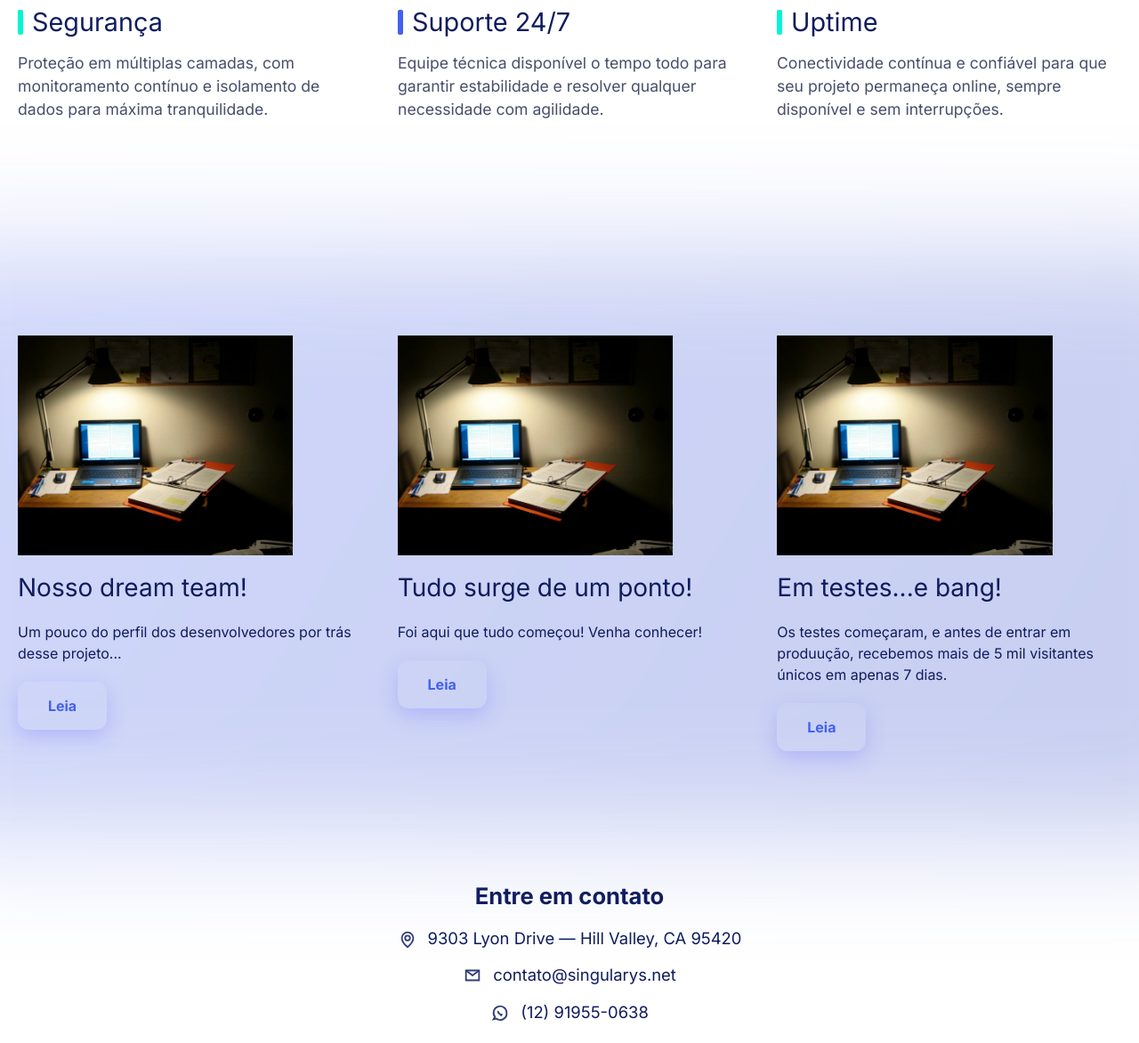
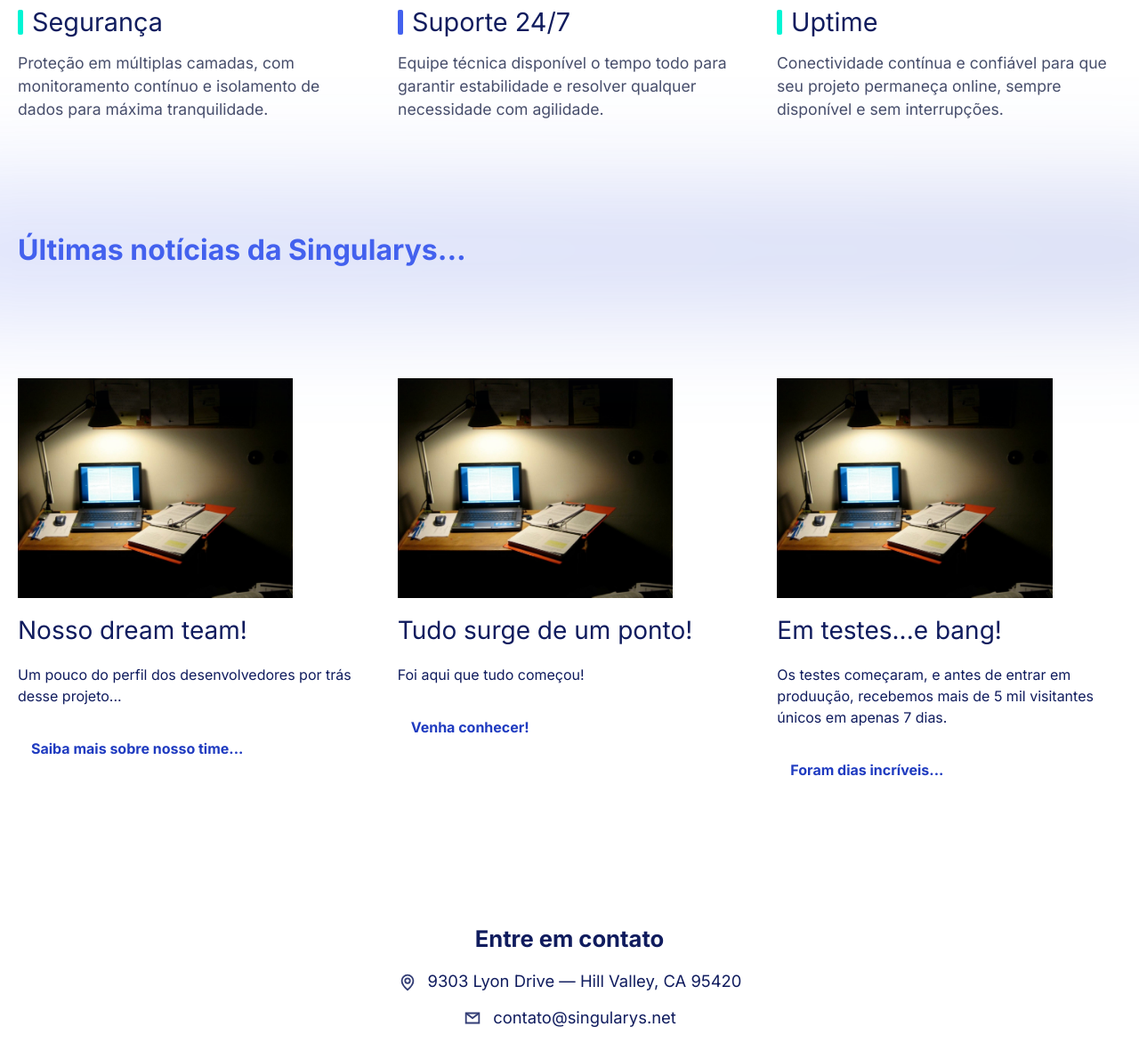
Before and after one commit to zenferri/Projeto-P1, a PHP site: page / in a window 1280 px wide; the page is wider, and only the part inside the window is pictured. Shown: the part 2014-3186 px from the top of that part at 89% size. Run offline with PHP 8.4, Linux system fonts and the light colour scheme.

Commit message:
Modifiquei os botões das notícias

```diff
--- a/Portal/css/style5.css
+++ b/Portal/css/style5.css
@@ -343,7 +343,7 @@
 /* Fundo degradê e blur para as seções hero */
 .introducao,
 .sobre,
-.news {
+.news-h2 {
     position: relative;
     isolation: isolate;
     border-radius: 32px;
@@ -351,7 +351,7 @@
 
 .introducao::before,
 .sobre::before,
-.news::before {
+.news-h2::before {
     content: "";
     position: absolute;
     inset: 0;
@@ -638,26 +638,26 @@
 }
 
 .news-rol a {
-    max-width: 100px;
+    max-width: 300px;
     display: block;
     /* margin: 20px auto; */
     /* border: 2px solid var(--cor-marca-primaria); */
-    color: var(--cor-marca-primaria);
+    color: var(--cor-marca-secundaria);
     /* text-transform: uppercase; */
     font-weight: bold;
     font-size: 1em;
     padding: 15px;
-    text-align: center;
+    /* text-align: center; */
     /* border-radius: 8px; */
     /* Borda arredondada */
-    /* transition: all 0.3s ease; */
+    transition: all 0.3s ease;
 }
 
 .news-rol a:hover {
-    background: var(--cor-marca-primaria);
-    color: var(--cor-fundo-branco);
+    /* background: var(--cor-marca-primaria); */
+    /* color: var(--cor-fundo-branco); */
     transform: translateY(-5px);
-    box-shadow: var(--sombreamento);
+    text-shadow: var(--sombreamento);
 }
 
 
--- a/Portal/index.html
+++ b/Portal/index.html
@@ -214,7 +214,7 @@
 
     <!-- News  -->
 
-    <h2 class="news-h2"></h2>
+    <h2 class="news-h2">Últimas notícias da Singularys...</h2>
 
     <section class="news" id="news">
 
@@ -222,21 +222,21 @@
             <img src="/imgs/foco.jpg" alt="quemsomos">
             <h3>Nosso dream team!</h3>
             <p>Um pouco do perfil dos desenvolvedores por trás desse projeto...</p>
-            <a href="cadastro.html" class="btn-cta">Leia</a>
+            <a href="cadastro.html" class="click-leia">Saiba mais sobre nosso time...</a>
         </div>
 
         <div class="news-rol">
             <img src="/imgs/foco.jpg" alt="foco">
             <h3>Tudo surge de um ponto!</h3>
-            <p>Foi aqui que tudo começou! Venha conhecer!</p>
-            <a href="cadastro.html" class="btn-cta">Leia</a>
+            <p>Foi aqui que tudo começou!</p>
+            <a href="cadastro.html" class="click-leia">Venha conhecer!</a>
         </div>
 
         <div class="news-rol">
             <img src="/imgs/foco.jpg" alt="foco">
             <h3>Em testes...e bang!</h3>
             <p>Os testes começaram, e antes de entrar em produução, recebemos mais de 5 mil visitantes únicos em apenas 7 dias.</p>
-            <a href="cadastro.html" class="btn-cta">Leia</a>
+            <a href="cadastro.html" class="click-leia">Foram dias incríveis...</a>
         </div>
 
     </section>
--- a/Portal/js/cadastro.js
+++ b/Portal/js/cadastro.js
@@ -278,6 +278,7 @@
 document.addEventListener("DOMContentLoaded", function () {
 
     // Carregar termos externos no box rolável
+
     fetch("/termosuso.html")
         .then(response => response.text())
         .then(html => {
```
Lines whose indentation alone changed are shown as unchanged.
